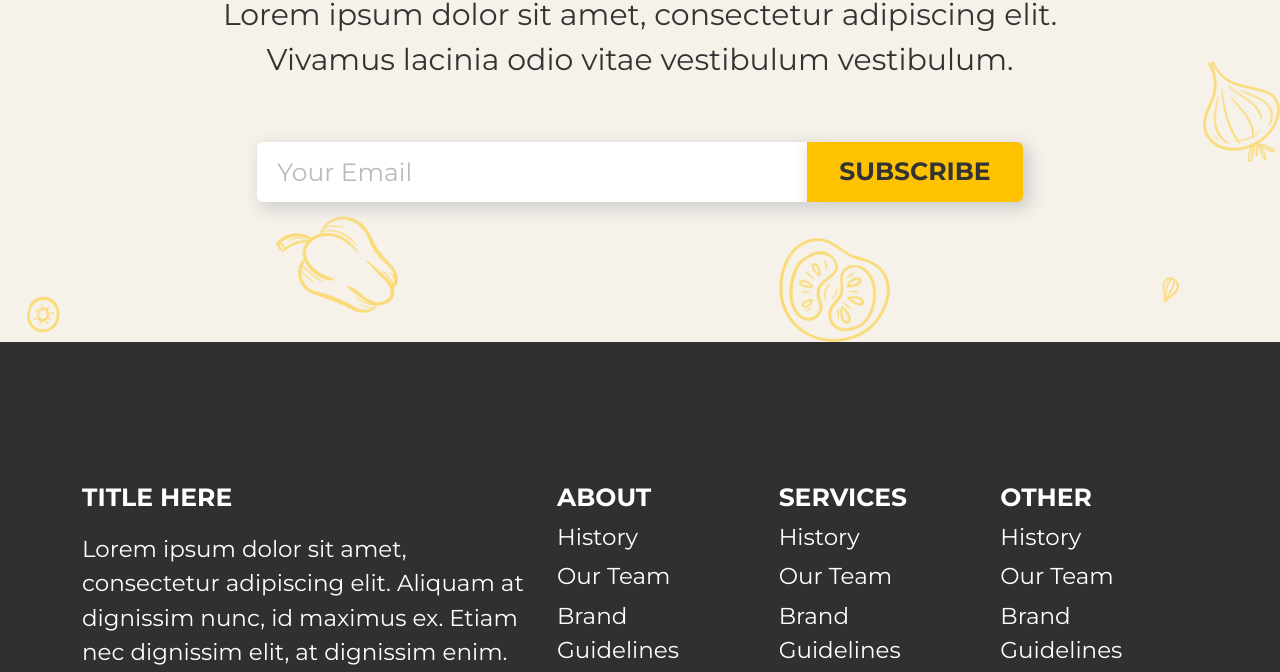
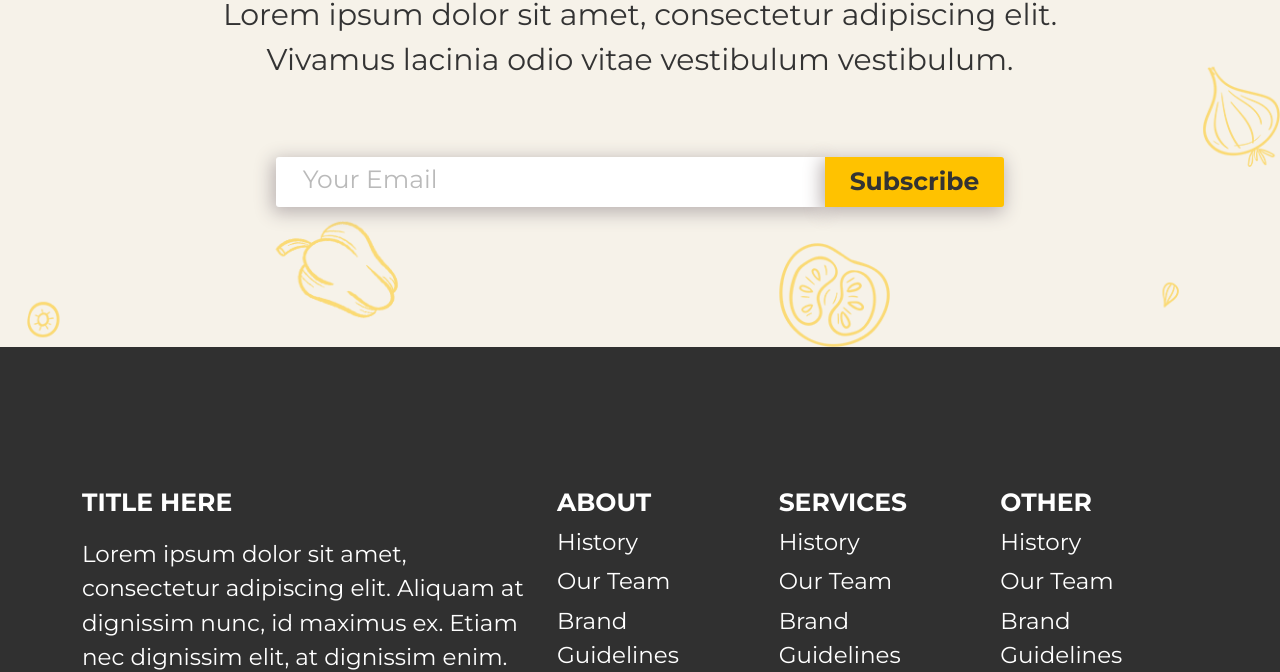
Before and after one commit to mehjabinahmedtanha/resturent-website, a plain HTML site: page index.html in a window 1280 px wide. Shown: the part 4876-5548 px from the top of the page. Drawn offline with nearby package versions, Linux system fonts and the light colour scheme; a web font is replaced by a local one.

Commit message:
last section done

```diff
--- a/css/style.css
+++ b/css/style.css
@@ -313,38 +313,41 @@ font-family: 'Montserrat', sans-serif;
     font-family: 'Montserrat', sans-serif;
     color:#333333 ;
 }
+.email::placeholder{
+    text-transform: capitalize;
+    font-family: 'Montserrat', sans-serif;
+    color:#bababa ;
+    font-size:25px ;
+    padding-left:25px ;
+
+}
 .email{
     border: none;
-    height: 60px;
-    width: 550px;
-    padding-left: 20px;
+    height:50px;
+    width:549px ;
+    box-shadow:-2px 4px 18px 2px #bbb3b3;
+    border-top-left-radius:3px ;
+    border-bottom-left-radius:3px ;
+}
+.Subscribe{
+    border: none;
+    background-color:#FFC200 ;
+    font-size:25px ;
+    font-weight:700 ;
+    color:#333333 ;
     font-family: 'Montserrat', sans-serif;
-    font-size: 25px;
-    box-shadow: 5px 5px 16px 2px #cfcfcf;
-    border-top-left-radius: 6px;
-    border-bottom-left-radius: 6px;
+    height:50px;
+    margin: 0px;
+    padding-left:25px ;
+    padding-right:25px ;
+    box-shadow:-2px 4px 18px 2px #bbb3b3;
+    border-top-right-radius:3px ;
+    border-bottom-right-radius:3px ;
+
 }
-.email::placeholder{
-    color: #bababa;
+.parent{
+     display: flex;
+     justify-content: center;
+     align-items: center;
+     margin-top:75px ;
 }
-.subscribe{
-    border: none;
-    background: #FFC200;
-    color: #333333;
-    font-weight: 700;
-    font-size: 25px;
-    height: 60px;
-    font-family: 'Montserrat', sans-serif;
-    text-transform: uppercase;
-    padding-left: 32px;
-    padding-right: 32px;
-    box-shadow: 5px 5px 16px 2px #cfcfcf;
-    border-top-right-radius: 6px;
-    border-bottom-right-radius: 6px;
-}
-.subscribe-parent{
-    display: flex;
-    justify-content: center;
-    align-items: center;
-    margin-top: 60px;
-}
--- a/index.html
+++ b/index.html
@@ -225,11 +225,13 @@
      <div class="cribe">Subscribe</div>
      <p class="last-lekha">
      Lorem ipsum dolor sit amet, consectetur adipiscing elit.<br> Vivamus lacinia odio vitae vestibulum vestibulum.</p>
+    <div class="parent">
+      <input class="email"type="email" name="" placeholder="your email">
+      <button class="Subscribe">Subscribe</button>
 
-     <div class="subscribe-parent">
-       <input class="email" type="email" name="" placeholder="Your Email">
-       <button class="subscribe">Subscribe</button>
-     </div>
+
+    </div>
+
 
   </div>
 </section>
```
